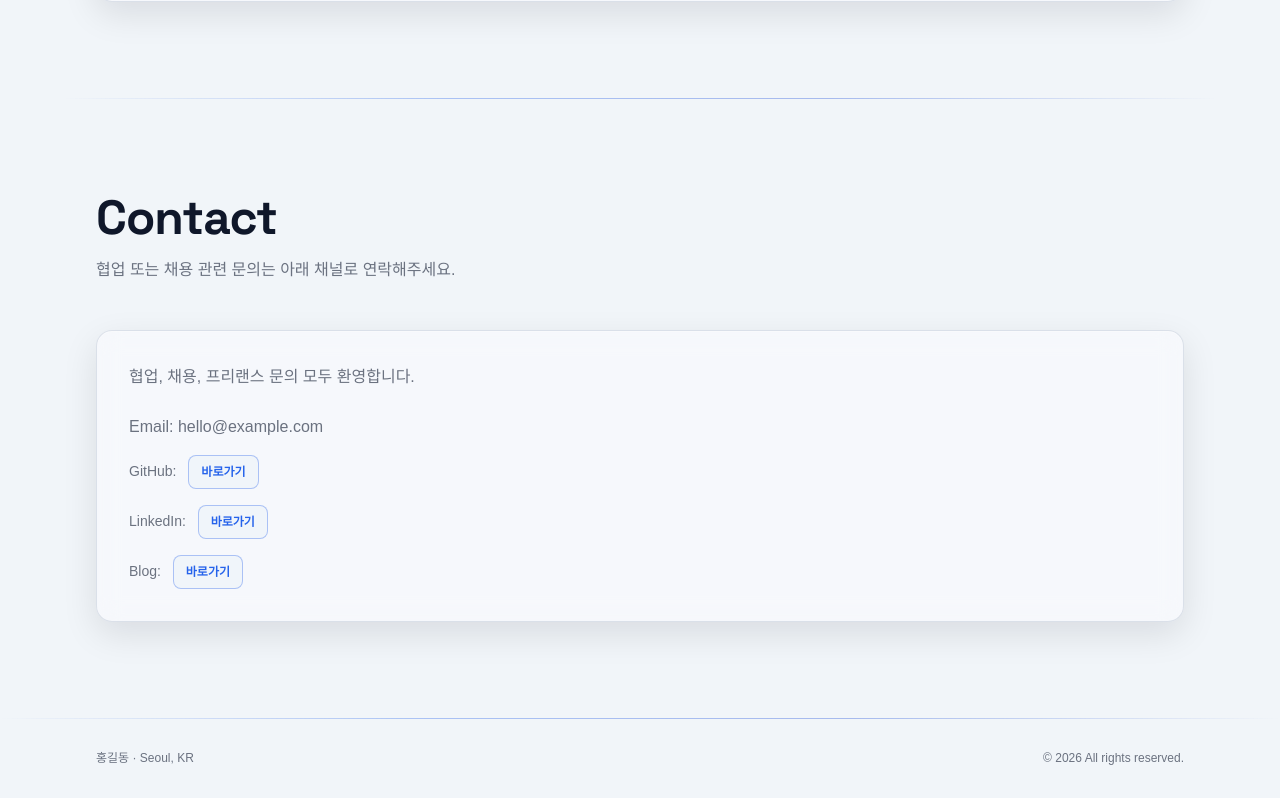
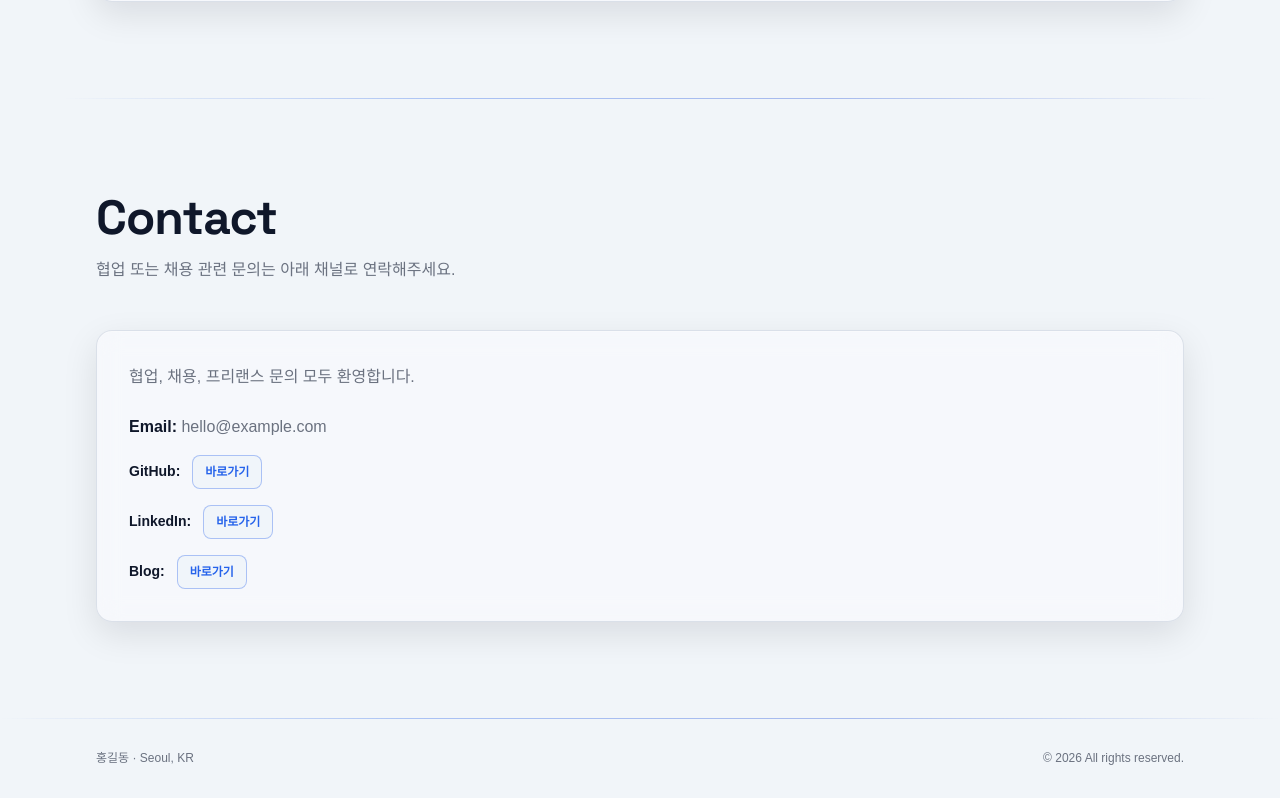
Before and after one commit to chan0e/react-portfolio, a React (Vite) app: page / in a window 1280 px wide. Shown: the part 3363-4161 px from the top of the page. Built offline with nearby package versions, Linux system fonts and the light colour scheme; a web font is replaced by a local one.

Commit message:
style: emphasize contact channel labels

```diff
--- a/src/sections/ContactSection.tsx
+++ b/src/sections/ContactSection.tsx
@@ -11,9 +11,11 @@ export function ContactSection(): JSX.Element {
       <div className="glass-card card-lift p-6 md:p-8">
         <p className="text-base leading-7 text-muted">{portfolioData.contact.message}</p>
         <ul className="mt-6 space-y-4 text-sm text-muted">
-          <li className="text-sm md:text-base">Email: {portfolioData.contact.email}</li>
+          <li className="text-sm md:text-base">
+            <span className="font-bold text-text">Email:</span> {portfolioData.contact.email}
+          </li>
           <li>
-            GitHub:{' '}
+            <span className="font-bold text-text">GitHub:</span>{' '}
             <a
               className="contact-link ml-2"
               href={portfolioData.contact.github}
@@ -24,7 +26,7 @@ export function ContactSection(): JSX.Element {
             </a>
           </li>
           <li>
-            LinkedIn:{' '}
+            <span className="font-bold text-text">LinkedIn:</span>{' '}
             <a
               className="contact-link ml-2"
               href={portfolioData.contact.linkedin}
@@ -35,7 +37,7 @@ export function ContactSection(): JSX.Element {
             </a>
           </li>
           <li>
-            Blog:{' '}
+            <span className="font-bold text-text">Blog:</span>{' '}
             <a
               className="contact-link ml-2"
               href={portfolioData.contact.blog}
```
